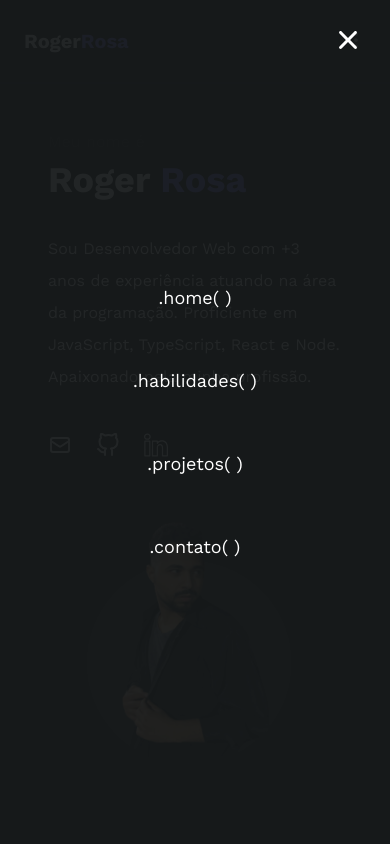
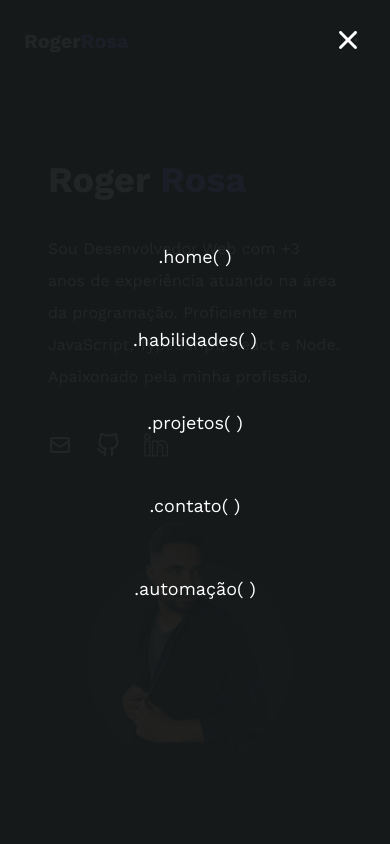
Before and after one commit to rogeritael/portfolio, a React (Vite) app: page / in a window 390 px wide. Both pictures are taken after a click on the button 355 px from the left and 41 px from the top of the page. Shown: the top 844 px of the page. Built offline with nearby package versions, Linux system fonts and the light colour scheme.

Commit message:
adicionando o link de automação ao menu mobile

```diff
--- a/src/components/lg/MobileMenu/index.tsx
+++ b/src/components/lg/MobileMenu/index.tsx
@@ -1,3 +1,4 @@
+import { Link } from "react-router-dom";
 import { StyledSection } from "./styles";
 
 import { IoIosClose } from 'react-icons/io'
@@ -18,6 +19,7 @@ export function MobileMenu({ isMobileMenuOpen, setIsMobileMenuOpen }: MobileMenu
                 <a href="#skills" onClick={() => setIsMobileMenuOpen(false)}>.habilidades&#40; &#41;</a>
                 <a href="#projects" onClick={() => setIsMobileMenuOpen(false)}>.projetos&#40; &#41;</a>
                 <a href="#contact_form" onClick={() => setIsMobileMenuOpen(false)}>.contato&#40; &#41;</a>
+                <Link to="/automation" onClick={() => setIsMobileMenuOpen(false)}>.automação&#40; &#41;</Link>
             </nav>
         </StyledSection>
     )
```
